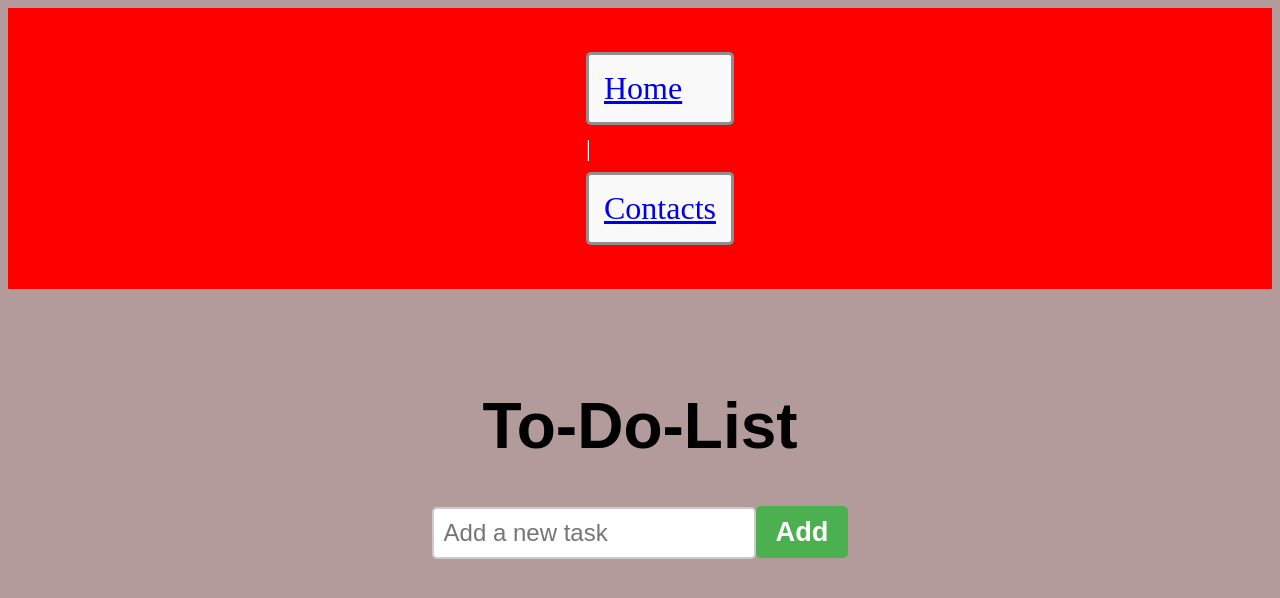
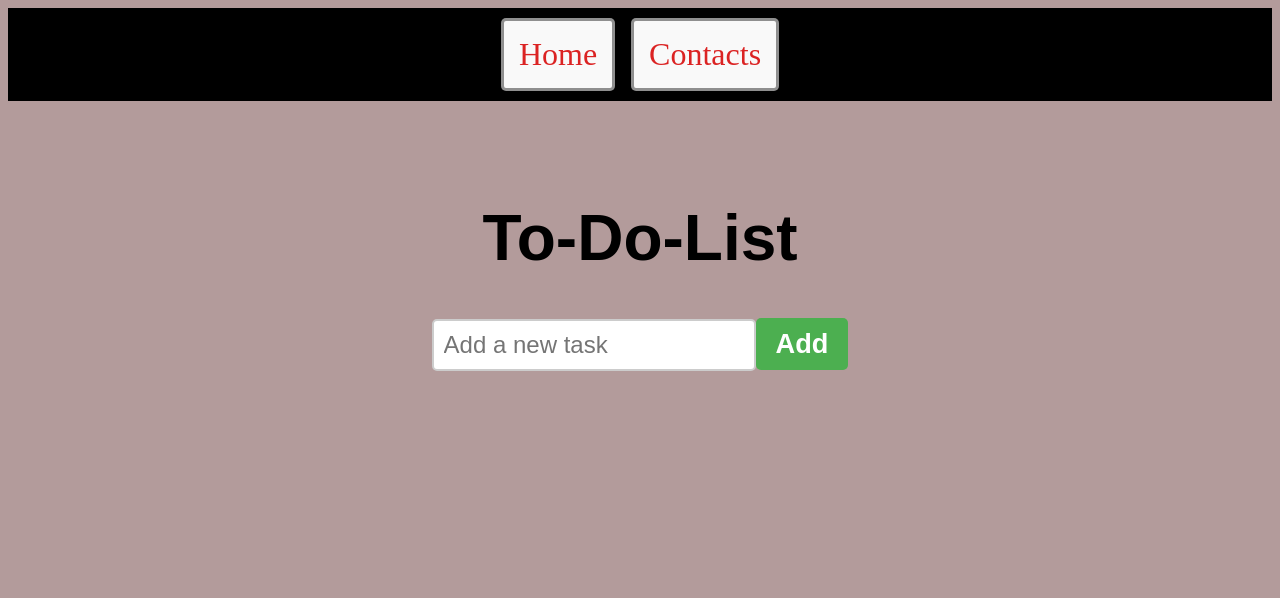
Before and after one commit to CodeB1ack/Project3, a React (Vite) app: page / in a window 1280 px wide. Shown: the top 598 px of the page. Built offline with nearby package versions, Linux system fonts and the light colour scheme.

Commit message:
Added delivrables to readme file

```diff
--- a/src/Components/Navbar.css
+++ b/src/Components/Navbar.css
@@ -1,14 +1,29 @@
 nav {
-    background-color: #ff0000;
-    color: white;
+    background-color: #000000;
+    color: rgb(219, 35, 35);
     padding: 10px;
     font-size: 1.5rem;
     display: flex;
     justify-content: center;
     align-items: center;
-    position: relative;
+    gap: 2rem;
+    padding: 0 1rem;
+
 }
 
 nav ul {
+    padding: 0;
+    margin: 0;
+    list-style: none;
+    display: flex;
+    gap: 1rem;
     color: inherit;
+    text-decoration: none;
 }
+
+nav ul li a{
+    margin: 0;
+    padding: 0;
+    color: inherit;
+    text-decoration: none;
+}
--- a/src/Components/Navbar.jsx
+++ b/src/Components/Navbar.jsx
@@ -7,7 +7,7 @@ export default function Navbar() {
 
             <nav className="nav">
                 <ul>
-                <CustomLink to ="/">Home</CustomLink> |
+                <CustomLink to ="/">Home</CustomLink>
                 <CustomLink to ="/contact">Contacts</CustomLink>
                 </ul>
             </nav>
--- a/src/To-do-list.jsx
+++ b/src/To-do-list.jsx
@@ -34,6 +34,8 @@ function ToDoList() {
             [updatedTasks[index - 1], updatedTasks[index]];
             setTasks(updatedTasks);
         }
+
+
 
     }
 
```
Also changed, not shown: 6A46090B-E7DE-4C65-B970-7C899B729129_1_105_c.jpeg (added), 1 other file (tests, documents, lock files or other folders).
